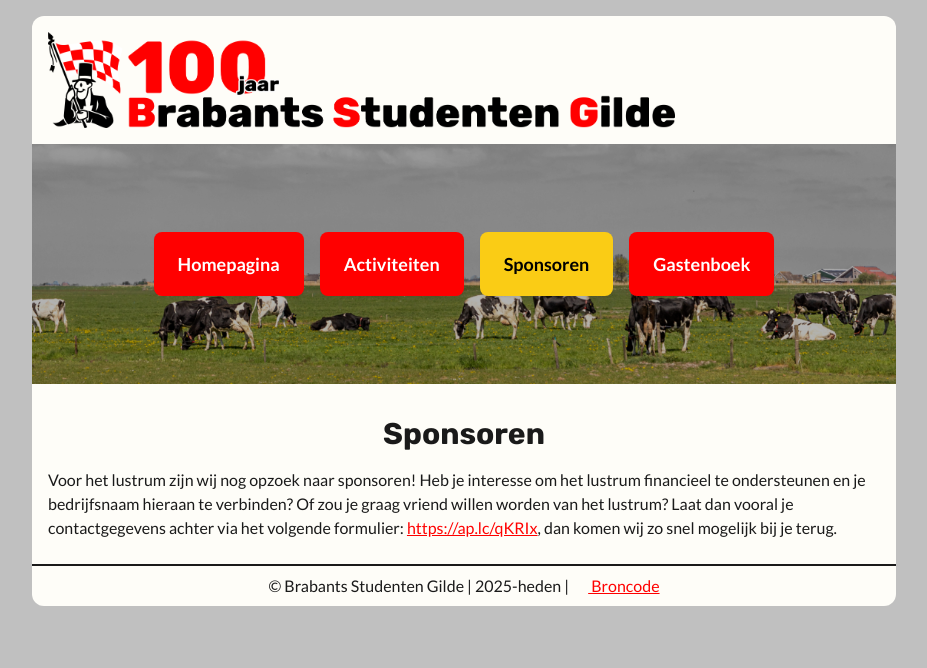
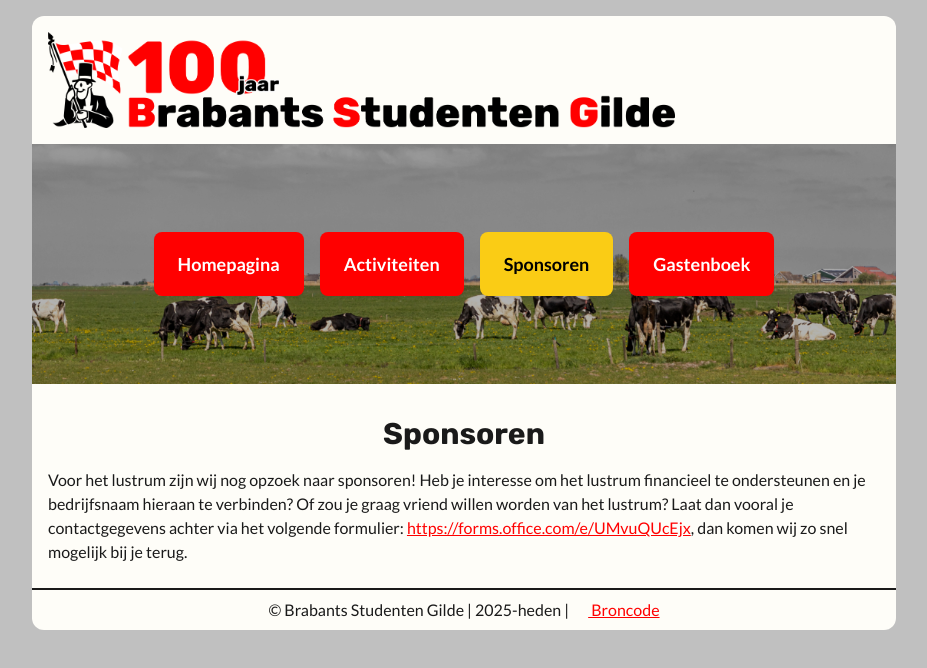
Before and after one commit to rubenuijtdewilligen/bsg100jaar.nl, a SvelteKit app: page /sponsoren in a window 1280 px wide. Shown: the top 668 px of the page, without its empty margins (176-1103 px from the left). Built offline with nearby package versions, Linux system fonts and the light colour scheme; some icons are missing.

Commit message:
Update sponsor form link

```diff
--- a/src/routes/sponsoren/+page.svelte
+++ b/src/routes/sponsoren/+page.svelte
@@ -4,6 +4,7 @@
   Voor het lustrum zijn wij nog opzoek naar sponsoren! Heb je interesse om het lustrum financieel te
   ondersteunen en je bedrijfsnaam hieraan te verbinden? Of zou je graag vriend willen worden van het
   lustrum? Laat dan vooral je contactgegevens achter via het volgende formulier:
-  <a href="https://ap.lc/qKRIx" class="link link-primary" target="_blank">https://ap.lc/qKRIx</a>,
-  dan komen wij zo snel mogelijk bij je terug.
+  <a href="https://forms.office.com/e/UMvuQUcEjx " class="link link-primary" target="_blank"
+    >https://forms.office.com/e/UMvuQUcEjx
+  </a>, dan komen wij zo snel mogelijk bij je terug.
 </p>
```
